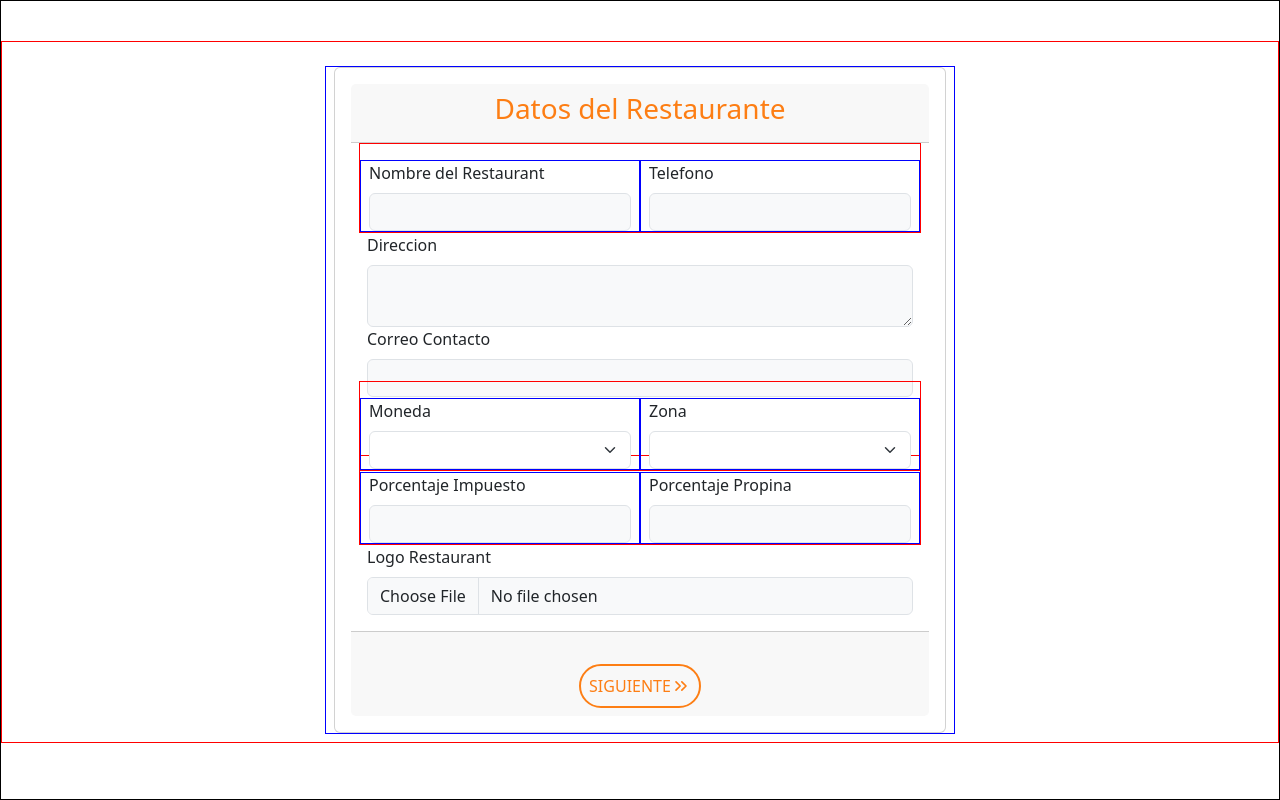
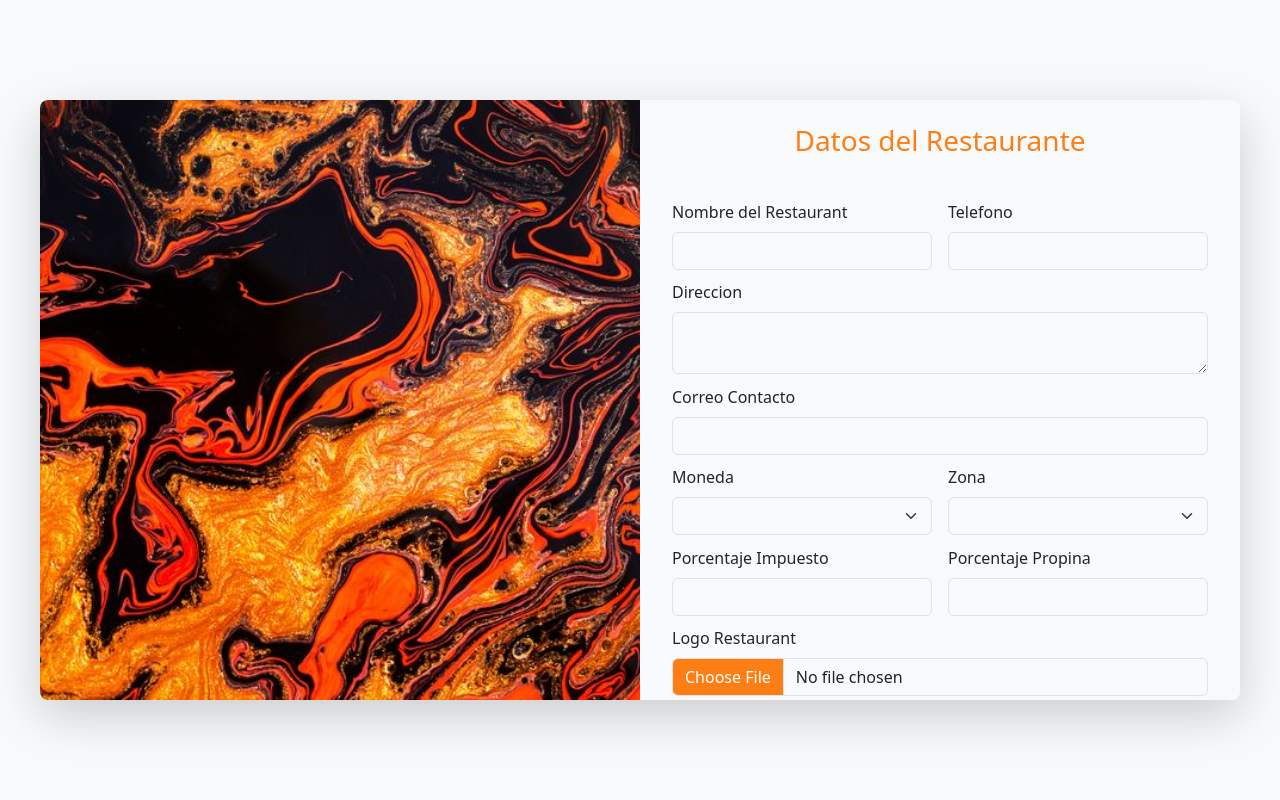
Before and after one commit to Rafa-x64/Komanda, a Vue app in the folder Komanda-web/: page /singup in a window 1280 px wide. Built offline with nearby package versions, Linux system fonts and the light colour scheme.

Commit message:
al 60% ñere

```diff
--- a/Komanda-web/src/modules/landing/components/AppFooter.vue
+++ b/Komanda-web/src/modules/landing/components/AppFooter.vue
@@ -10,7 +10,7 @@ import { Facebook, Instagram, Linkedin, Twitter, Heart } from 'lucide-vue-next';
                     <div class="d-flex align-items-center gap-2 mb-3">
                         <span class="fs-4 fw-bold text-korange">KOMANDA</span>
                     </div>
-                    <p class="text-secondary mb-4">
+                    <p class="text-secondary-custom mb-4">
                         Revolucionando la gestión gastronómica en Venezuela y el mundo.
                     </p>
                     <div class="d-flex gap-3">
@@ -30,7 +30,7 @@ import { Facebook, Instagram, Linkedin, Twitter, Heart } from 'lucide-vue-next';
                 </div>
 
                 <div class="col-6 col-lg-2">
-                    <h6 class="fw-bold mb-3 text-primary-color">Producto</h6>
+                    <h6 class="fw-bold mb-3 text-main">Producto</h6>
                     <ul class="list-unstyled d-flex flex-column gap-2">
                         <li><a href="#" class="footer-link">Características</a></li>
                         <li><a href="#" class="footer-link">Precios</a></li>
@@ -40,7 +40,7 @@ import { Facebook, Instagram, Linkedin, Twitter, Heart } from 'lucide-vue-next';
                 </div>
 
                 <div class="col-6 col-lg-2">
-                    <h6 class="fw-bold mb-3 text-primary-color">Compañía</h6>
+                    <h6 class="fw-bold mb-3 text-main">Compañía</h6>
                     <ul class="list-unstyled d-flex flex-column gap-2">
                         <li><a href="#" class="footer-link">Nosotros</a></li>
                         <li><a href="#" class="footer-link">Carreras</a></li>
@@ -50,8 +50,8 @@ import { Facebook, Instagram, Linkedin, Twitter, Heart } from 'lucide-vue-next';
                 </div>
 
                 <div class="col-lg-4">
-                    <h6 class="fw-bold mb-3 text-primary-color">Suscríbete</h6>
-                    <p class="text-secondary small mb-3">Recibe las últimas noticias y consejos para tu restaurante.</p>
+                    <h6 class="fw-bold mb-3 text-main">Suscríbete</h6>
+                    <p class="text-secondary-custom small mb-3">Recibe las últimas noticias y consejos para tu restaurante.</p>
                     <div class="input-group mb-3">
                         <input type="email" class="form-control" placeholder="Tu correo electrónico">
                         <button class="btn btn-korange" type="button">Enviar</button>
@@ -61,7 +61,7 @@ import { Facebook, Instagram, Linkedin, Twitter, Heart } from 'lucide-vue-next';
 
             <div class="row mt-5 pt-4 border-top">
                 <div class="col-md-6 text-center text-md-start">
-                    <p class="small text-secondary mb-0">
+                    <p class="small text-secondary-custom mb-0">
                         &copy; 2024 Komanda. Todos los derechos reservados.
                     </p>
                 </div>
@@ -76,11 +76,11 @@ import { Facebook, Instagram, Linkedin, Twitter, Heart } from 'lucide-vue-next';
 <style scoped>
 .app-footer {
     background-color: var(--bg-surface);
-    color: var(--text-secondary);
+    color: var(--text-secondary-custom);
 }
 
-.text-primary-color {
-    color: var(--text-primary);
+.text-main {
+    color: var(--text-main);
 }
 
 .border-top {
@@ -92,7 +92,7 @@ import { Facebook, Instagram, Linkedin, Twitter, Heart } from 'lucide-vue-next';
     height: 36px;
     border-radius: 50%;
     background-color: var(--bg-body);
-    color: var(--text-secondary);
+    color: var(--text-secondary-custom);
     display: flex;
     align-items: center;
     justify-content: center;
@@ -108,7 +108,7 @@ import { Facebook, Instagram, Linkedin, Twitter, Heart } from 'lucide-vue-next';
 }
 
 .footer-link {
-    color: var(--text-secondary);
+    color: var(--text-muted);
     text-decoration: none;
     transition: color 0.2s ease;
     font-size: 0.95rem;
@@ -121,7 +121,7 @@ import { Facebook, Instagram, Linkedin, Twitter, Heart } from 'lucide-vue-next';
 .form-control {
     background-color: var(--bg-body);
     border-color: var(--border-color);
-    color: var(--text-primary);
+    color: var(--text-main);
 }
 
 .form-control:focus {
--- a/Komanda-web/src/modules/landing/components/ContactSection.vue
+++ b/Komanda-web/src/modules/landing/components/ContactSection.vue
@@ -9,8 +9,8 @@ import { Mail, MapPin, Phone, Send } from 'lucide-vue-next';
                 <!-- Text / Info -->
                 <div class="col-lg-5">
                     <span class="text-korange fw-bold text-uppercase tracking-wider small">Contáctanos</span>
-                    <h2 class="display-5 fw-bold mt-2 mb-4 text-primary-color">Hablemos de tu proyecto</h2>
-                    <p class="lead text-secondary mb-5">
+                    <h2 class="display-5 fw-bold mt-2 mb-4 text-main">Hablemos de tu proyecto</h2>
+                    <p class="lead text-secondary-custom mb-5">
                         ¿Listo para llevar tu restaurante al siguiente nivel? Nuestro equipo está listo para ayudarte a
                         empezar.
                     </p>
@@ -22,9 +22,9 @@ import { Mail, MapPin, Phone, Send } from 'lucide-vue-next';
                                 <Mail :size="20" />
                             </div>
                             <div>
-                                <h6 class="fw-bold text-primary-color mb-1">Email</h6>
-                                <p class="text-secondary m-0">hola@komanda.com</p>
-                                <p class="text-secondary m-0">soporte@komanda.com</p>
+                                <h6 class="fw-bold text-main mb-1">Email</h6>
+                                <p class="text-secondary-custom m-0">hola@komanda.com</p>
+                                <p class="text-secondary-custom m-0">soporte@komanda.com</p>
                             </div>
                         </div>
 
@@ -34,8 +34,8 @@ import { Mail, MapPin, Phone, Send } from 'lucide-vue-next';
                                 <Phone :size="20" />
                             </div>
                             <div>
-                                <h6 class="fw-bold text-primary-color mb-1">Teléfono</h6>
-                                <p class="text-secondary m-0">+58 412 555 5555</p>
+                                <h6 class="fw-bold text-main mb-1">Teléfono</h6>
+                                <p class="text-secondary-custom m-0">+58 412 555 5555</p>
                             </div>
                         </div>
 
@@ -45,8 +45,8 @@ import { Mail, MapPin, Phone, Send } from 'lucide-vue-next';
                                 <MapPin :size="20" />
                             </div>
                             <div>
-                                <h6 class="fw-bold text-primary-color mb-1">Oficina</h6>
-                                <p class="text-secondary m-0">Av. Principal de Las Mercedes, Caracas, Venezuela.</p>
+                                <h6 class="fw-bold text-main mb-1">Oficina</h6>
+                                <p class="text-secondary-custom m-0">Av. Principal de Las Mercedes, Caracas, Venezuela.</p>
                             </div>
                         </div>
                     </div>
@@ -55,7 +55,7 @@ import { Mail, MapPin, Phone, Send } from 'lucide-vue-next';
                 <!-- Contact Form -->
                 <div class="col-lg-6 offset-lg-1">
                     <div class="contact-card p-4 p-md-5 rounded-4 bg-surface shadow-lg border">
-                        <h4 class="fw-bold mb-4 text-primary-color">Envíanos un mensaje</h4>
+                        <h4 class="fw-bold mb-4 text-main">Envíanos un mensaje</h4>
                         <form @submit.prevent>
                             <div class="row g-3">
                                 <div class="col-md-6">
@@ -99,8 +99,8 @@ import { Mail, MapPin, Phone, Send } from 'lucide-vue-next';
     background-color: var(--bg-body);
 }
 
-.text-primary-color {
-    color: var(--text-primary);
+.text-main {
+    color: var(--text-main);
 }
 
 .tracking-wider {
@@ -125,16 +125,17 @@ import { Mail, MapPin, Phone, Send } from 'lucide-vue-next';
 .form-control {
     background-color: var(--bg-body);
     border-color: var(--border-color);
-    color: var(--text-primary);
+    color: var(--text-main);
 }
 
 .form-control:focus {
+    color: var(--text-muted);
     border-color: var(--KOrange);
     box-shadow: 0 0 0 0.25rem rgba(253, 126, 20, 0.25);
 }
 
 .form-floating label {
-    color: var(--text-secondary);
+    color: var(--text-secondary-custom);
 }
 
 /* Dark mode specific tweak not fully covered by vars */
--- /dev/null
+++ b/Komanda-web/src/modules/singin/views/SignIn.vue
@@ -0,0 +1,99 @@
+<script setup lang='ts'>
+import { ref } from 'vue';
+import { LogInIcon } from 'lucide-vue-next';
+
+const formData = ref({
+    identifier: '',
+    password: '',
+    restaurantName: '',
+});
+
+const handleSubmit = () => {
+    console.log('Iniciando sesión...', formData.value);
+};
+</script>
+<template>
+    <div class="container-fluid d-flex justify-content-center align-items-center min-vh-100 p-0 m-0">
+        <!-- Wrapper principal de 75vh -->
+        <div class="row w-100 m-2 shadow-lg"
+            style="height: 75vh; border-radius: 0.5rem; overflow: hidden; max-width: 1200px; background-color: var(--bg-surface);">
+
+            <!-- Izquierda: Imagen Estática -->
+            <div class="col-6 d-none d-md-block p-0 m-0 h-100">
+                <img src="../../../assets/ImagenSingUp.jpeg" alt="SignIn" class="img-fluid w-100 h-100"
+                    style="object-fit: cover;">
+            </div>
+
+            <!-- Derecha: Formulario -->
+            <div class="col-12 col-md-6 m-0 h-100 d-flex align-items-center justify-content-center">
+                <div class="card border-0 rounded-0 bg-transparent w-100 p-4">
+                    <div class="card-header border-0 bg-transparent text-center mb-3">
+                        <h3 class="text-korange mb-1">Bienvenido</h3>
+                        <p class="text-secondary-custom small">Inicia sesión en tu cuenta</p>
+                    </div>
+                    <form @submit.prevent="handleSubmit" class="form p-0 bg-transparent px-2">
+                        <div class="mb-3">
+                            <label for="identifier" class="form-label text-primary-custom">
+                                Usuario o Correo
+                            </label>
+                            <input v-model="formData.identifier" type="text" name="identifier" id="identifier"
+                                class="form-control" placeholder="nombre_usuario o correo@ejemplo.com" required>
+                        </div>
+                        <div class="mb-3">
+                            <label for="password" class="form-label text-primary-custom">
+                                Contraseña
+                            </label>
+                            <input v-model="formData.password" type="password" name="password" id="password"
+                                class="form-control" placeholder="••••••••" required>
+                        </div>
+                        <div class="mb-4">
+                            <label for="restaurantName" class="form-label text-primary-custom">
+                                Nombre del Restaurante
+                            </label>
+                            <input v-model="formData.restaurantName" type="text" name="restaurantName"
+                                id="restaurantName" class="form-control" placeholder="Mi Restaurante" required>
+                        </div>
+                        <button type="submit"
+                            class="btn btn-korange text-white rounded-pill w-100 d-flex justify-content-center align-items-center py-2">
+                            Iniciar Sesión
+                            <LogInIcon :size="18" class="ms-2" />
+                        </button>
+                    </form>
+                    <div class="card-footer border-0 bg-transparent text-center mt-4">
+                        <p class="text-secondary-custom small mb-0">
+                            ¿No tienes cuenta?
+                            <router-link to="/singup" class="text-korange text-decoration-none fw-semibold">
+                                Regístrate aquí
+                            </router-link>
+                        </p>
+                    </div>
+                </div>
+            </div>
+
+        </div>
+    </div>
+</template>
+<style>
+@media(prefers-color-scheme: light) {
+
+    .container-fluid,
+    .card,
+    .form {
+        background-color: var(--bg-surface) !important;
+    }
+}
+
+@media(prefers-color-scheme: dark) {
+
+    .container-fluid,
+    .card,
+    .form {
+        background-color: var(--bg-body) !important;
+    }
+
+    .card,
+    .form {
+        background-color: var(--bg-surface) !important;
+    }
+}
+</style>
--- a/Komanda-web/src/modules/singup/components/RestaurantForm.vue
+++ b/Komanda-web/src/modules/singup/components/RestaurantForm.vue
@@ -1,6 +1,5 @@
 <script setup lang='ts'>
-import { ref } from 'vue';
-import { ChevronsRight, ChevronsRightIcon } from 'lucide-vue-next';
+import { ChevronsRightIcon } from 'lucide-vue-next';
 const props = defineProps(['formData']);
 const emit = defineEmits(['next']);
 const handleNext = () => {
@@ -16,13 +15,12 @@ const handleFile = (event: Event) => {
 
 </script>
 <template>
-    <div class="col-12 col-md-6">
-        <div class="card p-3 h-100">
-            <div class="card-header">
+    <div class="card p-3 h-100 border-0 rounded-0 bg-transparent">
+        <div class="card-header border-0 bg-transparent">
             <h3 class="text-center text-korange">Datos del Restaurante</h3>
         </div>
-            <form @submit.prevent="handleNext" class="form p-0">
-                <div class="card-body p-0 p-md-3">
+        <form @submit.prevent="handleNext" class="form p-0 bg-transparent">
+            <div class="card-body p-0 p-md-3 bg-transparent">
 
                 <div class="row g-3">
                     <div class="col-12 col-lg-6">
@@ -44,8 +42,8 @@ const handleFile = (event: Event) => {
                 <textarea v-model="formData.restaurant.address" name="direccionRestaurant" id="direccionRestaurant"
                     class="form-control" required></textarea>
                 <label for="correo" class="form-label text-primary-custom">Correo Contacto</label>
-                    <input v-model="formData.restaurant.email" type="email" name="correoRestaurant"
-                        id="correoRestaurant" class="form-control" required>
+                <input v-model="formData.restaurant.email" type="email" name="correoRestaurant" id="correoRestaurant"
+                    class="form-control" required>
                 <div class="row g-3">
                     <div class="col-12 col-lg-6">
                         <label for="monedaRestaurant" class="form-label text-primary-custom">Moneda</label>
@@ -85,7 +83,7 @@ const handleFile = (event: Event) => {
                     class="form-control">
 
             </div>
-                <div class="card-footer d-flex flex-row justify-content-center align-items-center">
+            <div class="card-footer bg-transparent border-0 d-flex flex-row justify-content-center align-items-center">
                 <div class="d-flex justify-content-end mt-4">
                     <button type="submit"
                         class="btn-outline-korange border-2 rounded-pill p-2 text-uppercase w-100 d-flex flex-row justify-content-center align-items-center">
@@ -96,6 +94,5 @@ const handleFile = (event: Event) => {
             </div>
         </form>
     </div>
-    </div>
 </template>
 <style scoped></style>
--- a/Komanda-web/src/modules/singup/views/SingUp.vue
+++ b/Komanda-web/src/modules/singup/views/SingUp.vue
@@ -1,5 +1,5 @@
 <script setup lang='ts'>
-import { ref, computed, shallowRef } from 'vue';
+import { ref, computed } from 'vue';
 import AdminForm from '../components/AdminForm.vue';
 import RestaurantForm from '../components/RestaurantForm.vue';
 
@@ -48,26 +48,30 @@ const submitWizard = () => {
 </script>
 <template>
     <div class="container-fluid d-flex justify-content-center align-items-center min-vh-100 p-0 m-0">
-        <div class="row w-100 w-md-75 g-3 p-2 d-flex justify-content-center">
+        <!-- Wrapper principal de 75vh -->
+        <div class="row w-100 w-md-75 m-2 shadow-lg"
+            style="height: 75vh; border-radius: 0.5rem; overflow: hidden; max-width: 1200px; background-color: var(--bg-surface);">
+
+            <!-- Izquierda: Imagen Estática -->
+            <div class="col-6 d-none d-md-block p-0 m-0 h-100">
+                <img src="../../../assets/ImagenSingUp.jpeg" alt="SingUp" class="img-fluid w-100 h-100"
+                    style="object-fit: cover;">
+            </div>
+
+            <!-- Derecha: Area Escroleable de Formularios -->
+            <div class="col-12 col-md-6 p-0 m-0 h-100 formularios">
                 <transition name="fade" mode="out-in">
-                <component :is="CurrentStepComponent" :form-data="formData" @next="nextStep" @prev="prevStep" @submit="submitWizard"/>
+                    <div :key="currentStepIndex" class="h-100 w-100">
+                        <component :is="CurrentStepComponent" :form-data="formData" @next="nextStep" @prev="prevStep"
+                            @submit="submitWizard" />
+                    </div>
                 </transition>
+            </div>
+
         </div>
     </div>
 </template>
 <style>
-[class^="container"] {
-    border: 1px solid black;
-}
-
-[class^="col"] {
-    border: 1px solid blue;
-}
-
-[class^="row"] {
-    border: 1px solid red;
-}
-
 .fade-enter-active,
 .fade-leave-active {
     transition: opacity 0.3s ease, transform 0.3s ease;
@@ -84,23 +88,7 @@ const submitWizard = () => {
     .container-fluid,
     .card,
     .form {
-        background-color: var(--bg-body);
-    }
-
-    .form-control {
-        background-color: var(--bg-surface);
-        transition: background-color 0.1s ease-in, box-shadow 0.1s ease-in, border var(--transition-speed) ease-in;
-        color: var(--text-primary);
-    }
-
-    .form-control:hover {
-        border-color: var(--KOrange-hover) !important
-    }
-
-    .form-control:focus {
-        background-color: var(--bg-body);
-        box-shadow: 0 0 0 0.25rem var(--KOrange-hover);
-        color: var(--text-primary);
+        background-color: var(--bg-surface) !important;
     }
 }
 
@@ -109,62 +97,41 @@ const submitWizard = () => {
     .container-fluid,
     .card,
     .form {
-        background-color: var(--bg-body);
+        background-color: var(--bg-body) !important;
     }
 
-    .form-control {
-        background-color: var(--bg-surface);
-        transition: background-color 0.1s ease-in, box-shadow 0.1s ease-in, border var(--transition-speed) ease-in;
-        color: var(--text-primary);
+    .card,
+    .form {
+        background-color: var(--bg-surface) !important;
+    }
 }
 
-    .form-control:hover {
-        border-color: var(--KOrange-hover)
+.formularios {
+    height: 100%;
+    overflow-y: auto;
+    overflow-x: hidden;
+    scroll-behavior: smooth;
+    -webkit-overflow-scrolling: touch;
 }
 
-    .form-control:focus {
-        background-color: var(--bg-body);
-        box-shadow: 0 0 0 0.25rem var(--KOrange-hover);
-        color: var(--text-primary);
+.formularios::-webkit-scrollbar {
+    width: 8px;
 }
 
-    .form-control::file-selector-button {
-        background-color: var(--KOrange);
-        color: white;
-        border: none;
-        border-inline-end-width: 1px;
-        border-inline-end-style: solid;
-        border-color: inherit;
-        padding: 0.375rem 0.75rem;
-        margin-inline-start: -0.75rem;
-        margin-inline-end: 0.75rem;
-        transition: all 0.2s ease-in-out;
-        cursor: pointer;
+.formularios::-webkit-scrollbar-track {
+    background: transparent;
 }
 
-    .form-control:hover::file-selector-button {
-        background-color: var(--KOrange-hover) !important;
+.formularios::-webkit-scrollbar-thumb {
+    background-color: var(--KOrange, #ff7a00);
+    /* Fallback si var no disponible en global scope local, idealmente usa var(--KOrange) u opacity */
+    border-radius: 20px;
+    border: 3px solid transparent;
+    background-clip: padding-box;
 }
 
-    .form-select {
-        background-color: var(--bg-surface);
-        transition: background-color 0.1s ease-in, box-shadow 0.1s ease-in, border var(--transition-speed) ease-in;
-        color: var(--text-primary);
-    }
-
-    .form-select:hover {
-        border-color: var(--KOrange-hover)
-    }
-
-    .form-select:focus {
-        background-color: var(--bg-body);
-        box-shadow: 0 0 0 0.25rem var(--KOrange-hover);
-        color: var(--text-primary);
-    }
-
-    label {
-        margin-top: 0.65rem;
-    }
+.formularios::-webkit-scrollbar-thumb:hover {
+    background-color: var(--KOrange-hover, #e06900);
 }
 
 @media(prefers-color-scheme: light) {}
--- a/Komanda-web/src/router/index.ts
+++ b/Komanda-web/src/router/index.ts
@@ -17,8 +17,12 @@ const router = createRouter({
             path: '/singup',
             name: 'singup',
             component: () => import('../modules/singup/views/SingUp.vue')
+        },
+        {
+            path: '/singin',
+            name: 'singin',
+            component: () => import('../modules/singin/views/SignIn.vue')
         }
-        //registrar singin
     ]
 });
 
--- a/Komanda-web/src/style.css
+++ b/Komanda-web/src/style.css
@@ -18,7 +18,7 @@
   --bg-body: #ffffff;
   --bg-surface: #f8f9fa;
   --text-main: #212529;
-  --text-muted: #6c757d;
+  --text-muted: #5a6068;
   --text-inverse: #ffffff;
   --border-color: #dee2e6;
 }
@@ -30,7 +30,7 @@
     --bg-body: #1a1b1e;
     --bg-surface: #25262b;
     --text-main: #e9ecef;
-    --text-muted: #adb5bd;
+    --text-muted: #9ca3af;
     --border-color: #373a40;
   }
 }
@@ -41,7 +41,7 @@
   --bg-body: #1a1b1e;
   --bg-surface: #25262b;
   --text-main: #e9ecef;
-  --text-muted: #adb5bd;
+  --text-muted: #9ca3af;
   --border-color: #373a40;
 }
 
@@ -106,24 +106,63 @@ body {
   cursor: pointer;
 }
 
-/* Dark Theme Overrides */
-@media (prefers-color-scheme: dark) {
-  :root {
-    color-scheme: dark;
-
-    /* Dark Theme Variables */
-    --bg-body: #1a1b1e;
-    --bg-surface: #25262b;
-    --text-primary: #e9ecef;
-    --text-secondary: #adb5bd;
-    --border-color: #373a40;
-  }
+/* Forms & Inputs base (Adapts automatically based on CSS Variables) */
+.form-control,
+.form-select {
+  background-color: var(--bg-surface) !important;
+  transition: background-color 0.1s ease-in, box-shadow 0.1s ease-in, border var(--transition-speed) ease-in;
+  color: var(--text-main) !important;
 }
 
-/* Reset for bootstrap grid/layout helpers if needed */
-[class^="row"],
-[class^="col"],
-[class^="container"] {
-  padding: 0;
-  margin: 0;
+.form-control:hover,
+.form-select:hover {
+  border-color: var(--KOrange-hover) !important;
 }
+
+.form-control:focus,
+.form-select:focus {
+  background-color: var(--bg-body) !important;
+  box-shadow: 0 0 0 0.25rem var(--KOrange-hover);
+  color: var(--text-main) !important;
+  border-color: var(--KOrange-hover);
+}
+
+.form-control::placeholder{
+  color: var(--text-muted) !important;
+}
+
+/*
+  Hack for Chrome/Webkit autofill
+  Overrides the default pale blue/yellow autofill backgrounds
+*/
+input:-webkit-autofill,
+input:-webkit-autofill:hover,
+input:-webkit-autofill:focus,
+input:-webkit-autofill:active{
+    -webkit-box-shadow: 0 0 0 30px var(--bg-surface) inset !important;
+    -webkit-text-fill-color: var(--text-main) !important;
+    transition: background-color 5000s ease-in-out 0s;
+}
+
+/* Custom file input button styling */
+.form-control::file-selector-button {
+  background-color: var(--KOrange) !important;
+  color: white !important;
+  border: none;
+  border-inline-end-width: 1px;
+  border-inline-end-style: solid;
+  border-color: inherit;
+  padding: 0.375rem 0.75rem;
+  margin-inline-start: -0.75rem;
+  margin-inline-end: 0.75rem;
+  transition: all 0.2s ease-in-out;
+  cursor: pointer;
+}
+
+.form-control:hover::file-selector-button {
+  background-color: var(--KOrange-hover) !important;
+}
+
+label {
+  margin-top: 0.65rem;
+}
```
Also changed, not shown: Komanda-web/src/modules/landing/components/AboutSection.vue (+11 -11 lines), Komanda-web/src/modules/landing/components/AppHeader.vue (+4 -4 lines), Komanda-web/src/modules/landing/components/FeaturesSection.vue (+6 -6 lines), Komanda-web/src/modules/landing/components/HeroSection.vue (+11 -10 lines), Komanda-web/src/modules/singup/components/AdminForm.vue (+20 -21 lines), Komanda-web/src/assets/ImagenSingUp.jpeg (added). Lines whose indentation alone changed are shown as unchanged.
